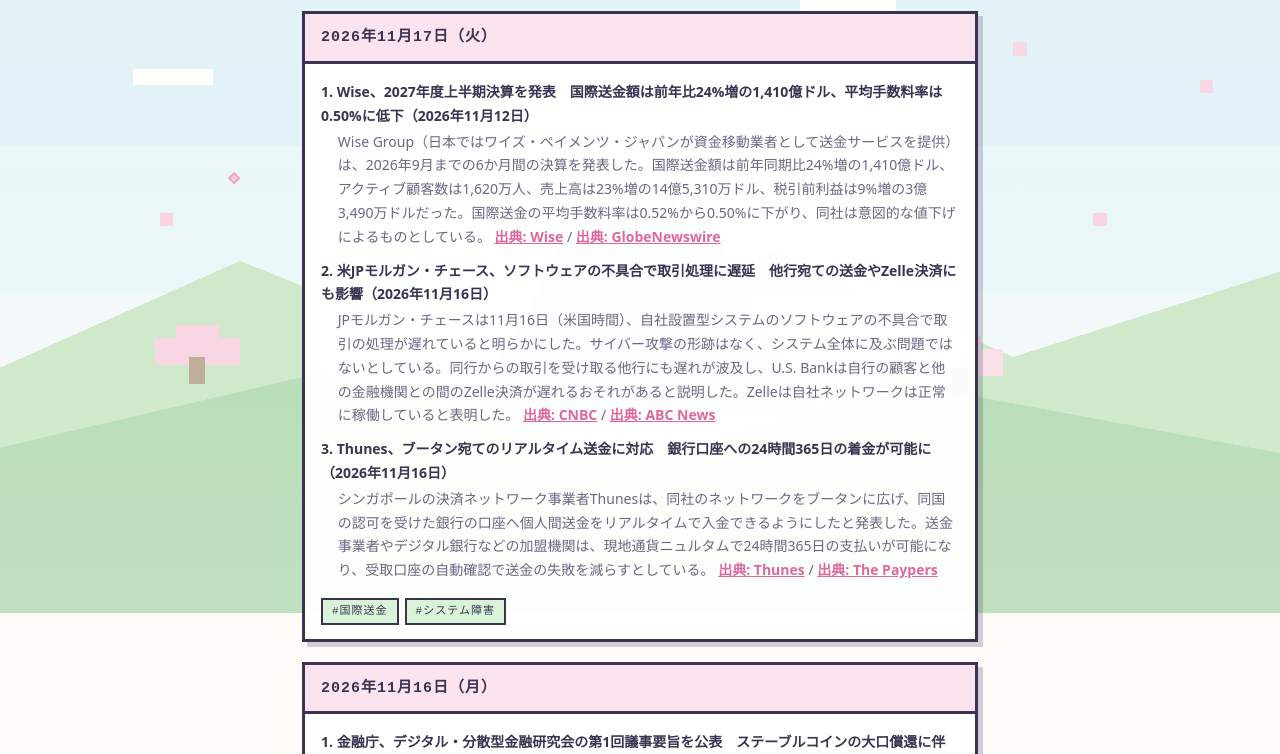
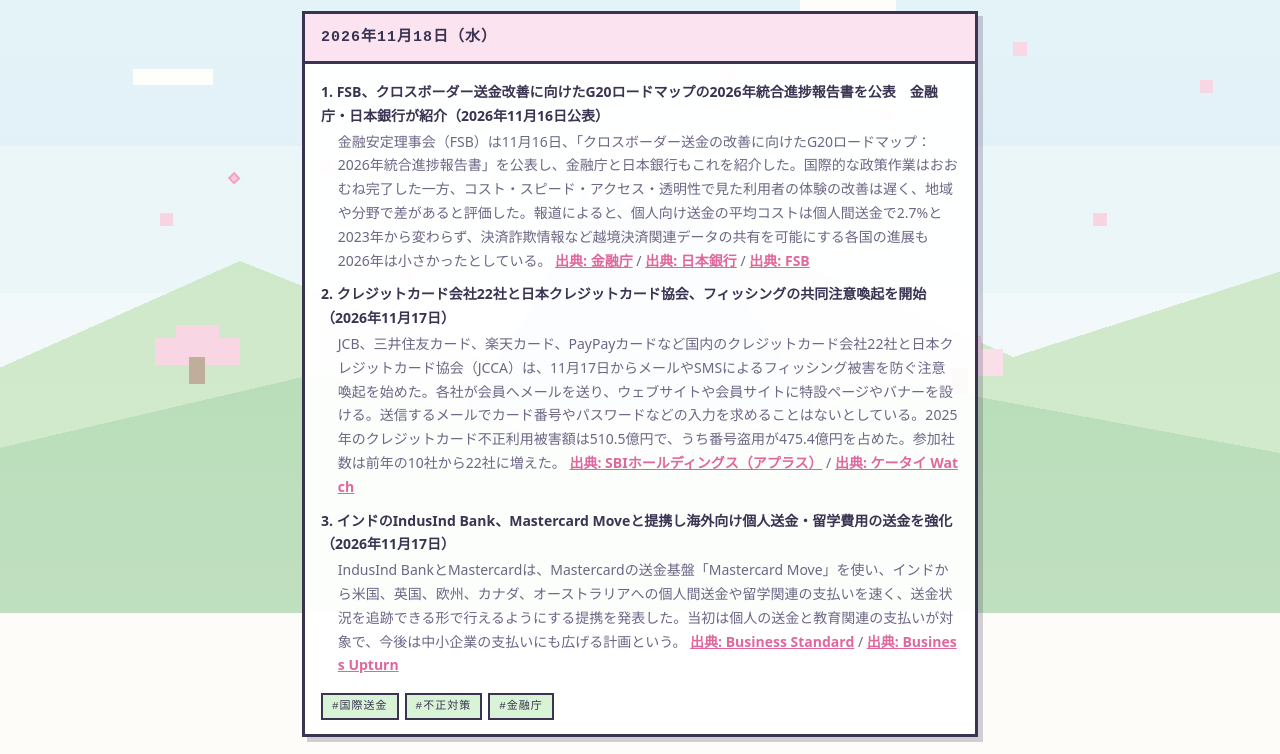
Before and after one commit to fujisawakazuhi/-, a plain HTML site: page fund-transfer/daily-news/index.html in a window 1280 px wide. Shown: the part 187-941 px from the top of the page. Drawn offline with Linux system fonts and the light colour scheme; a web font is replaced by a local one.

Commit message:
Daily news: 2026-11-18
Co-Authored-By: Claude Opus 5.5 <noreply@anthropic.com>
Claude-Session: https://claude.ai/code/session_01MqKzwwnugTMHCRRhEvA6XJ

```diff
--- a/fund-transfer/daily-news/index.html
+++ b/fund-transfer/daily-news/index.html
@@ -41,6 +41,21 @@
 <!-- ▼▼▼ 新しい投稿はこのマーカーの直下に追加する（新しいものが上） ▼▼▼ -->
       <article class="post">
         <div class="post-head">
+          <time datetime="2026-11-18">2026年11月18日（水）</time>
+        </div>
+        <div class="post-body">
+          <p><b>1. FSB、クロスボーダー送金改善に向けたG20ロードマップの2026年統合進捗報告書を公表　金融庁・日本銀行が紹介（2026年11月16日公表）</b><br><span class="news-text">金融安定理事会（FSB）は11月16日、「クロスボーダー送金の改善に向けたG20ロードマップ：2026年統合進捗報告書」を公表し、金融庁と日本銀行もこれを紹介した。国際的な政策作業はおおむね完了した一方、コスト・スピード・アクセス・透明性で見た利用者の体験の改善は遅く、地域や分野で差があると評価した。報道によると、個人向け送金の平均コストは個人間送金で2.7%と2023年から変わらず、決済詐欺情報など越境決済関連データの共有を可能にする各国の進展も2026年は小さかったとしている。 <a href="https://www.fsa.go.jp/inter/fsf/20261117/261117.html">出典: 金融庁</a> / <a href="https://www.boj.or.jp/intl_finance/meeting/group/gro261117a.htm">出典: 日本銀行</a> / <a href="https://www.fsb.org/2026/11/further-work-by-jurisdictional-authorities-and-private-sector-necessary-to-enhance-cross-border-payments/">出典: FSB</a></span></p>
+          <p><b>2. クレジットカード会社22社と日本クレジットカード協会、フィッシングの共同注意喚起を開始（2026年11月17日）</b><br><span class="news-text">JCB、三井住友カード、楽天カード、PayPayカードなど国内のクレジットカード会社22社と日本クレジットカード協会（JCCA）は、11月17日からメールやSMSによるフィッシング被害を防ぐ注意喚起を始めた。各社が会員へメールを送り、ウェブサイトや会員サイトに特設ページやバナーを設ける。送信するメールでカード番号やパスワードなどの入力を求めることはないとしている。2025年のクレジットカード不正利用被害額は510.5億円で、うち番号盗用が475.4億円を占めた。参加社数は前年の10社から22社に増えた。 <a href="https://www.sbigroup.co.jp/news/pr/2026/1117_16739.html">出典: SBIホールディングス（アプラス）</a> / <a href="https://k-tai.watch.impress.co.jp/docs/news/2157011.html">出典: ケータイ Watch</a></span></p>
+          <p><b>3. インドのIndusInd Bank、Mastercard Moveと提携し海外向け個人送金・留学費用の送金を強化（2026年11月17日）</b><br><span class="news-text">IndusInd BankとMastercardは、Mastercardの送金基盤「Mastercard Move」を使い、インドから米国、英国、欧州、カナダ、オーストラリアへの個人間送金や留学関連の支払いを速く、送金状況を追跡できる形で行えるようにする提携を発表した。当初は個人の送金と教育関連の支払いが対象で、今後は中小企業の支払いにも広げる計画という。 <a href="https://www.business-standard.com/companies/news/indusind-bank-mastercard-cross-border-payments-mastercard-move-126111700720_1.html">出典: Business Standard</a> / <a href="https://businessupturn.com/business/mastercard-move-and-indusind-bank-collaborate-to-enhance-outbound-cross-border-payments-from-india/">出典: Business Upturn</a></span></p>
+        </div>
+        <div class="post-tags">
+          <span>#国際送金</span>
+          <span>#不正対策</span>
+          <span>#金融庁</span>
+        </div>
+      </article>
+      <article class="post">
+        <div class="post-head">
           <time datetime="2026-11-17">2026年11月17日（火）</time>
         </div>
         <div class="post-body">
```
